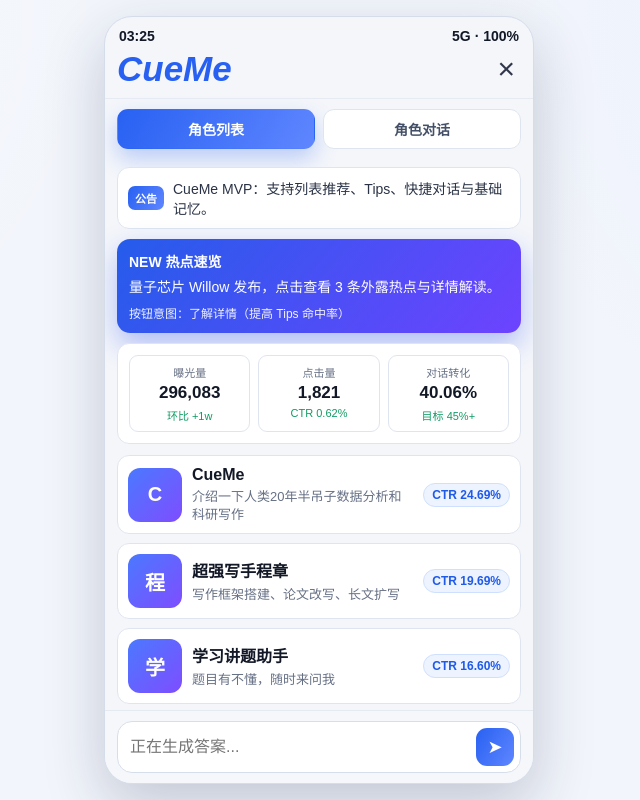
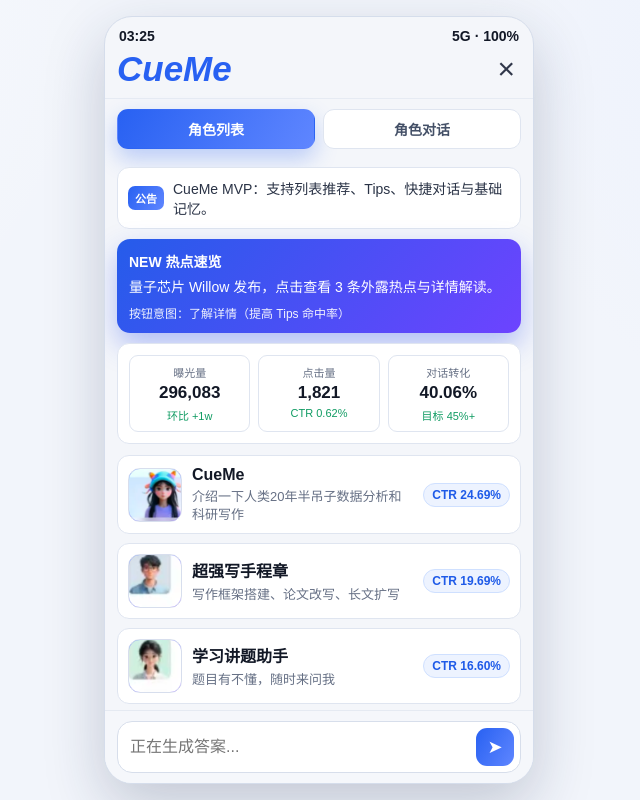
Before and after one commit to hl13544175837-coder/cuemeweb, a plain HTML site: page index.html in a window 1280 px wide. Shown: the whole page, without its empty margins (321-961 px from the left). Drawn offline with Linux system fonts and the light colour scheme.

Commit message:
feat: add role avatars to list and chat views

```diff
--- a/index.html
+++ b/index.html
@@ -238,12 +238,22 @@
       width: 54px;
       height: 54px;
       border-radius: 12px;
-      display: grid;
-      place-items: center;
+      display: flex;
+      align-items: center;
+      justify-content: center;
       color: #fff;
       font-weight: 800;
       font-size: 20px;
       background: linear-gradient(135deg, #4a79ff, #7f4dff);
+      overflow: hidden;
+      border: 1px solid #d7deed;
+    }
+
+    .avatar img {
+      width: 100%;
+      height: 100%;
+      object-fit: cover;
+      display: block;
     }
 
     .meta h4 {
@@ -489,12 +499,12 @@
 
   <script>
     const roles = [
-      { name: "CueMe", desc: "介绍一下人类20年半吊子数据分析和科研写作", ctr: "CTR 24.69%", mark: "C" },
-      { name: "超强写手程章", desc: "写作框架搭建、论文改写、长文扩写", ctr: "CTR 19.69%", mark: "程" },
-      { name: "学习讲题助手", desc: "题目有不懂，随时来问我", ctr: "CTR 16.60%", mark: "学" },
-      { name: "健康问答助手", desc: "健康问题24小时在线解答", ctr: "CTR 15.76%", mark: "健" },
-      { name: "灵魂画师小索", desc: "画一个奥特曼和怪兽一起在立冬吃饺子", ctr: "CTR 15.57%", mark: "索" },
-      { name: "爱聊天的琉璃", desc: "今天想聊点什么？", ctr: "CTR 15.01%", mark: "琉" }
+      { name: "CueMe", desc: "介绍一下人类20年半吊子数据分析和科研写作", ctr: "CTR 24.69%", mark: "C", img: "assets/avatars/cueme-hero.png" },
+      { name: "超强写手程章", desc: "写作框架搭建、论文改写、长文扩写", ctr: "CTR 19.69%", mark: "程", img: "assets/avatars/chengzhang.png" },
+      { name: "学习讲题助手", desc: "题目有不懂，随时来问我", ctr: "CTR 16.60%", mark: "学", img: "assets/avatars/xuexi.png" },
+      { name: "健康问答助手", desc: "健康问题24小时在线解答", ctr: "CTR 15.76%", mark: "健", img: "assets/avatars/jiankang.png" },
+      { name: "灵魂画师小索", desc: "画一个奥特曼和怪兽一起在立冬吃饺子", ctr: "CTR 15.57%", mark: "索", img: "assets/avatars/xiaosuo.png" },
+      { name: "爱聊天的琉璃", desc: "今天想聊点什么？", ctr: "CTR 15.01%", mark: "琉", img: "assets/avatars/liuli.png" }
     ];
 
     const roleList = document.getElementById("roleList");
@@ -537,7 +547,7 @@
       currentRole = role;
       chatName.textContent = role.name;
       chatDesc.textContent = role.desc;
-      chatAvatar.textContent = role.mark;
+      chatAvatar.innerHTML = role.img ? `<img src="${role.img}" alt="${role.name} 头像">` : role.mark;
       switchTab("chat");
       addMsg("agent", `我是 ${role.name}。告诉我你的目标，我会给你一版可执行方案。`);
     }
@@ -547,8 +557,9 @@
       roles.forEach((role) => {
         const item = document.createElement("article");
         item.className = "item";
+        const avatarHTML = role.img ? `<img src="${role.img}" alt="${role.name} 头像">` : role.mark;
         item.innerHTML = `
-          <div class="avatar">${role.mark}</div>
+          <div class="avatar">${avatarHTML}</div>
           <div class="meta">
             <h4>${role.name}</h4>
             <p>${role.desc}</p>
@@ -591,6 +602,8 @@
     input.addEventListener("keydown", (e) => { if (e.key === "Enter") send(input.value); });
 
     renderRoles();
+    selectRole(roles[0]);
+    switchTab("list");
   </script>
 </body>
 </html>
```
Also changed, not shown: assets/avatars/chengzhang.png (added), assets/avatars/cueme-hero.png (added), assets/avatars/cueme.png (added), assets/avatars/jiankang.png (added), assets/avatars/liuli.png (added), assets/avatars/xiaosuo.png (added), assets/avatars/xuexi.png (added).
